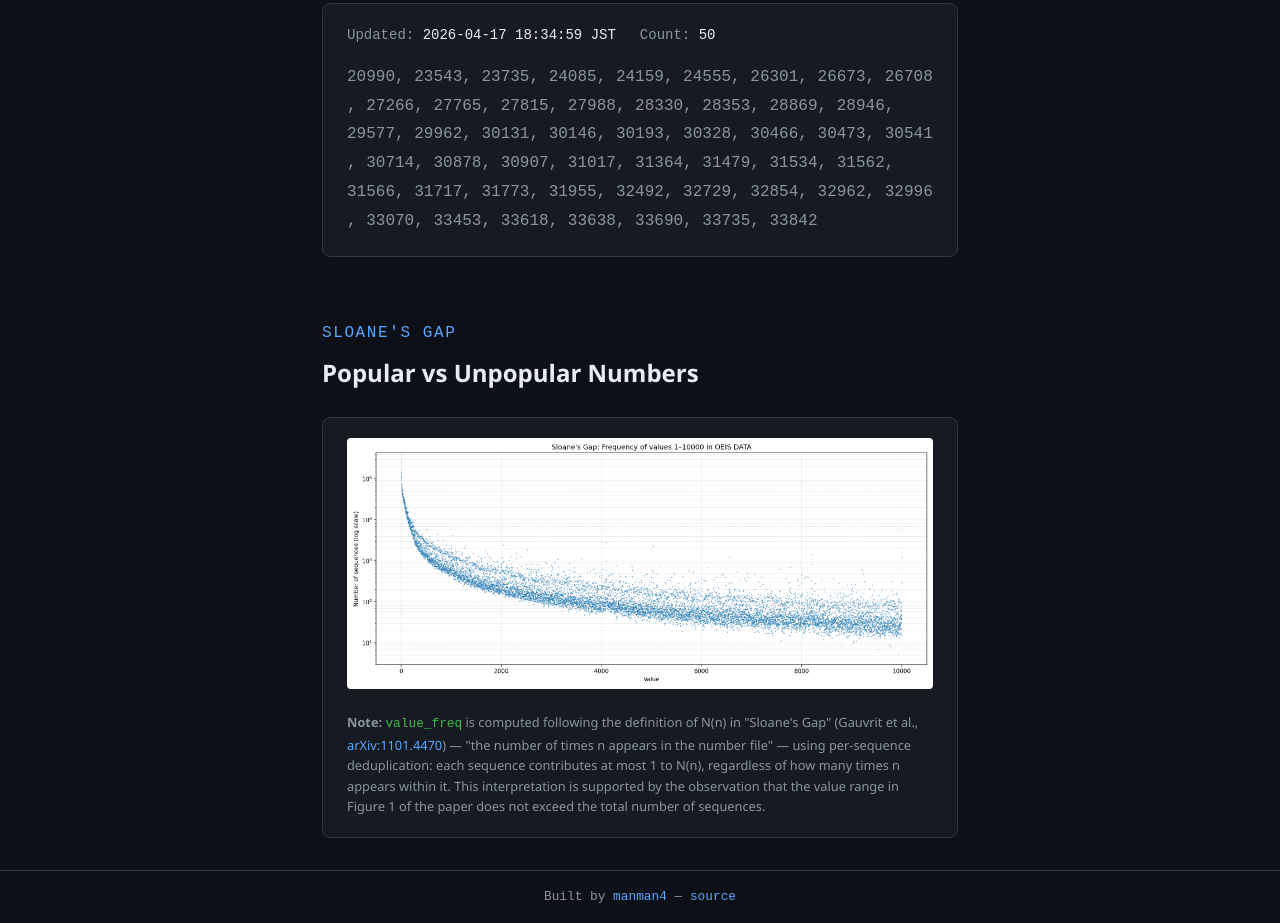
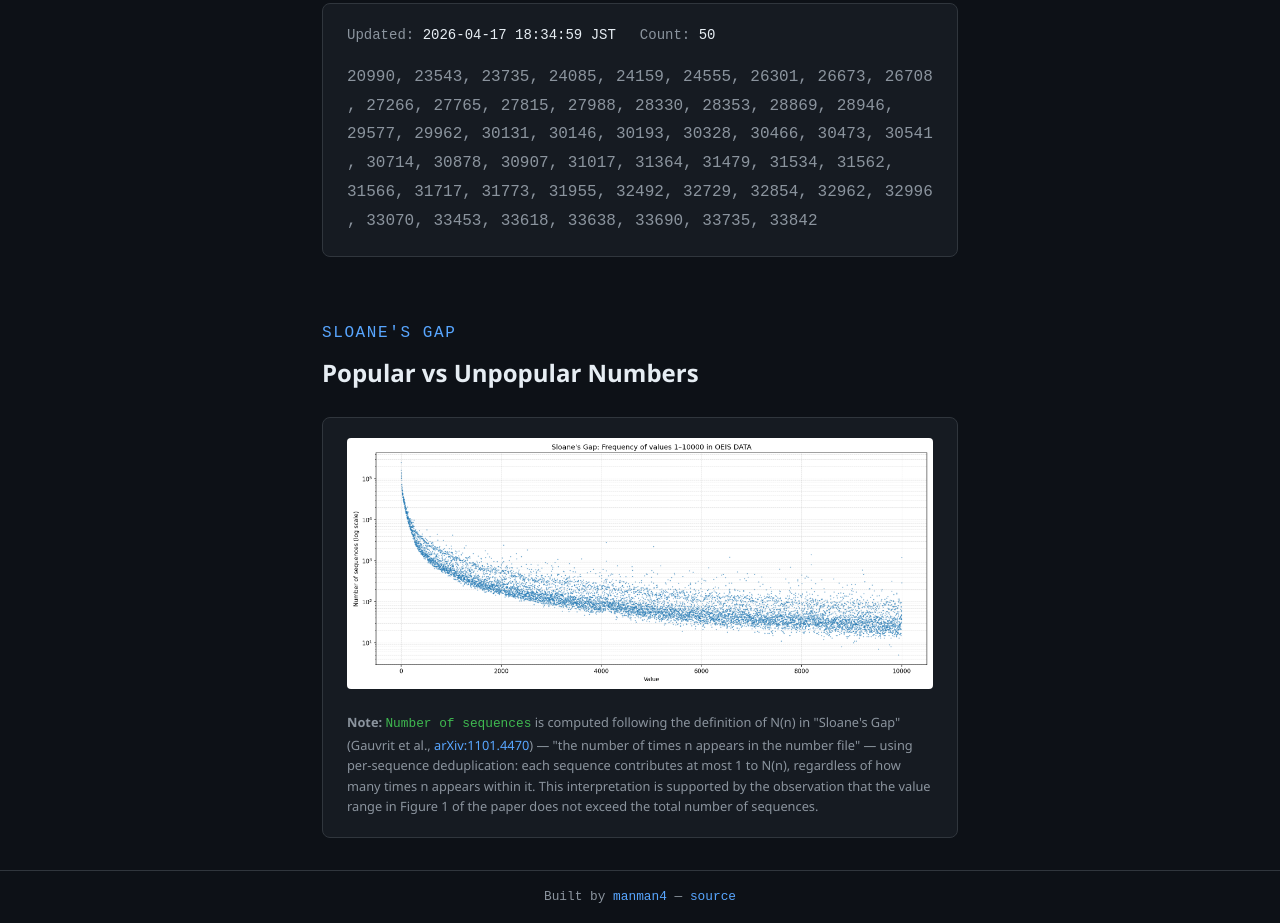
Before and after one commit to manman4/manman4.github.io, a plain HTML site: page index.html in a window 1280 px wide. Shown: the part 455-1378 px from the top of the page. Drawn offline with Linux system fonts and the light colour scheme.

Commit message:
column変更

```diff
--- a/index.html
+++ b/index.html
@@ -50,7 +50,7 @@
     <div class="oeis-card">
       <img src="data/sloanes_gap.png" alt="Sloane's Gap" style="width:100%;border-radius:4px;">
       <p class="sloanesnote">
-        <strong>Note:</strong> <code>value_freq</code> is computed following the definition of N(n) in
+        <strong>Note:</strong> <code>Number of sequences</code> is computed following the definition of N(n) in
         "Sloane's Gap" (Gauvrit et al., <a href="https://arxiv.org/abs/1101.4470" target="_blank" rel="noopener">arXiv:1101.4470</a>)
         — "the number of times n appears in the number file" — using per-sequence deduplication:
         each sequence contributes at most 1 to N(n), regardless of how many times n appears within it.
```
